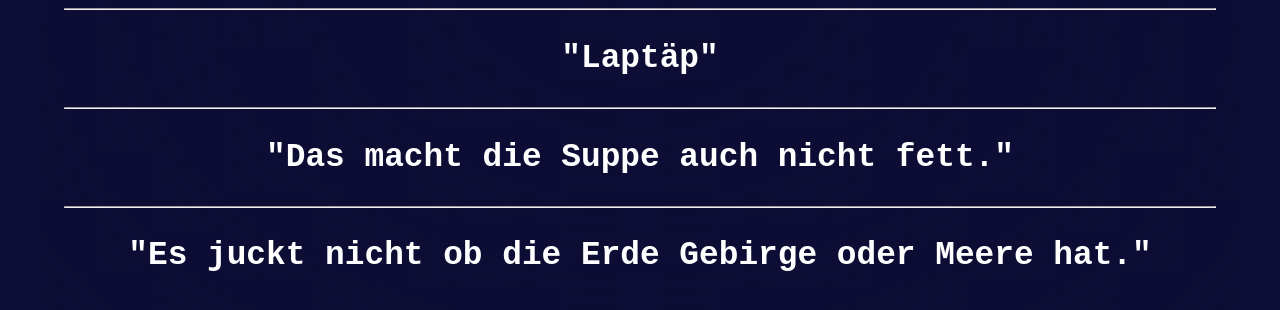
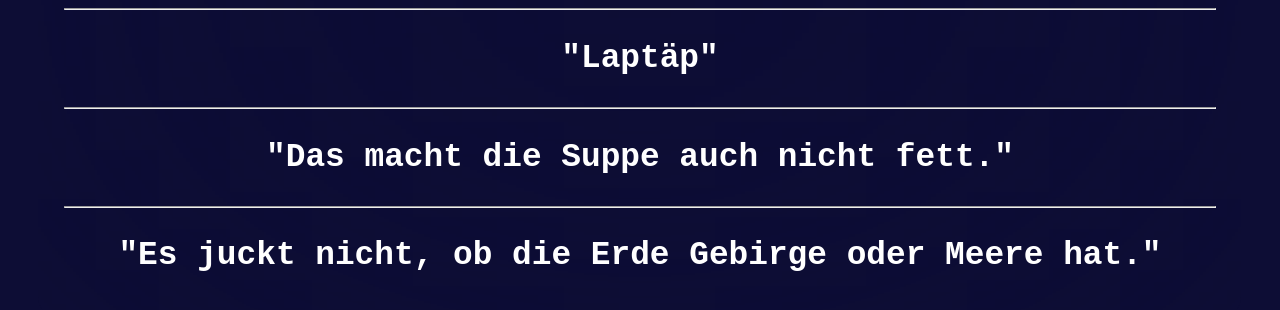
Before and after one commit to linse2268/Astrospr-che, a plain HTML site: page index.html in a window 1280 px wide. Shown: the part 692-1002 px from the top of the page. Drawn offline with Linux system fonts and the light colour scheme.

Commit message:
Update index.html

```diff
--- a/index.html
+++ b/index.html
@@ -26,7 +26,7 @@
         <hr>
         <h1 class="zitate">"Das macht die Suppe auch nicht fett."</h1>
         <hr>
-        <h1 class="zitate">"Es juckt nicht ob die Erde Gebirge oder Meere hat."</h1>
+        <h1 class="zitate">"Es juckt nicht, ob die Erde Gebirge oder Meere hat."</h1>
 
     </div>
 
```
